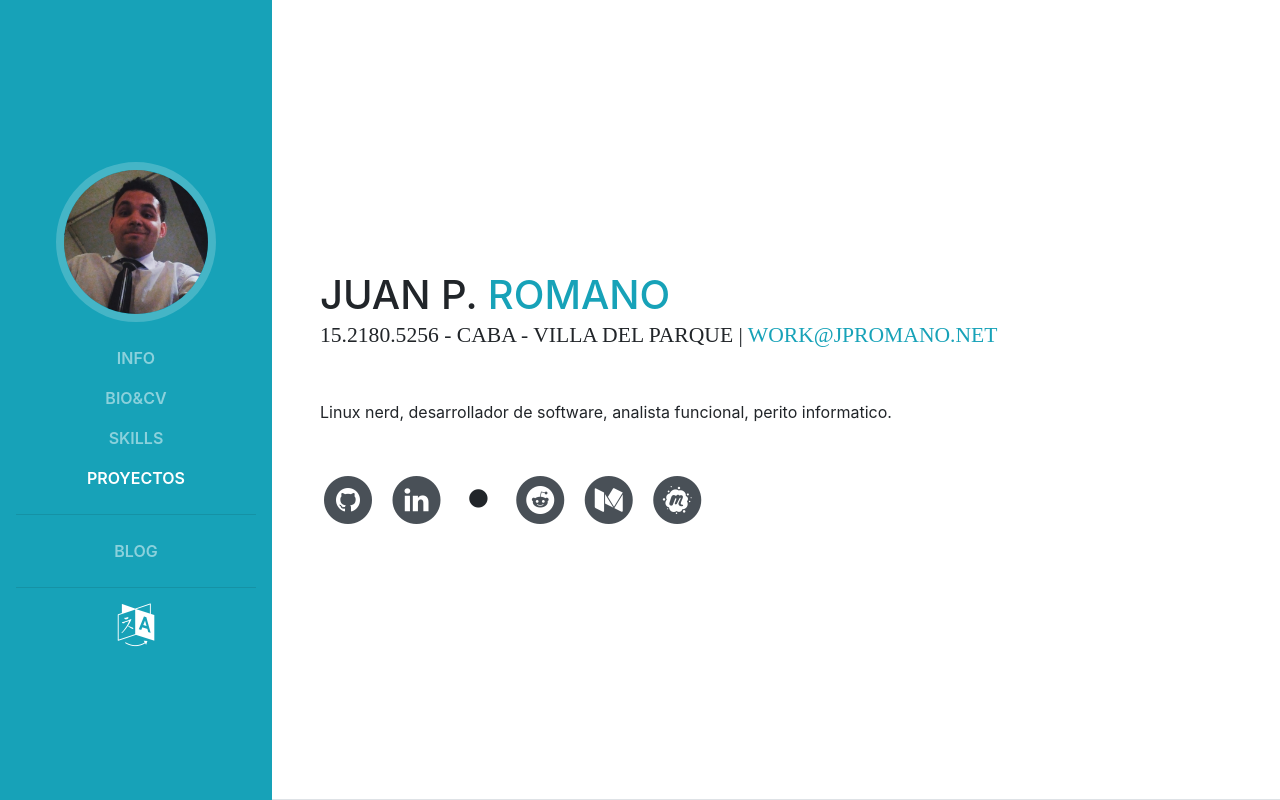
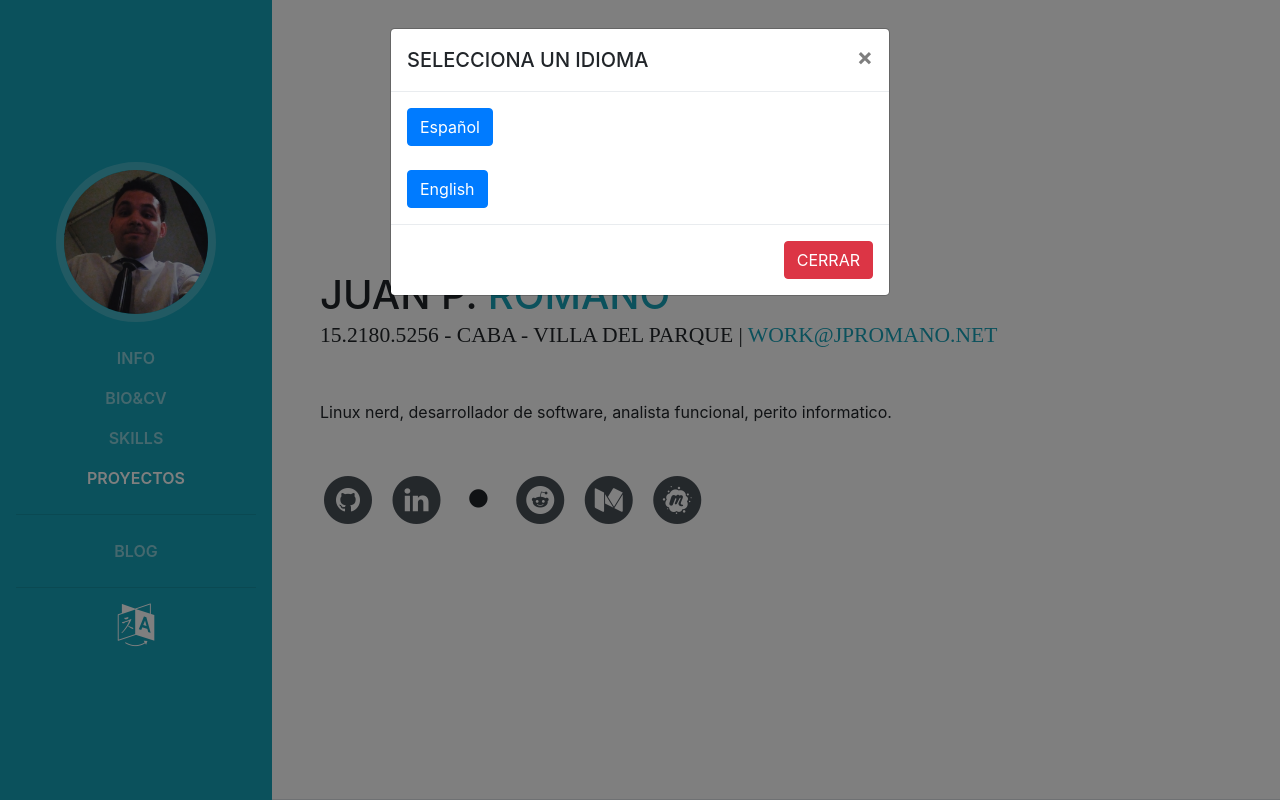
Before and after one commit to jpromanonet/personalSite, a website with bundled scripts: page 02_New_Site/index.html in a window 1280 px wide. Both pictures are taken after a click on the link 136 px from the left and 623 px from the top of the page. Shown: the top 800 px of the page. Built offline with nearby package versions, Linux system fonts and the light colour scheme; a web font is replaced by a local one.

Commit message:
Index upload
I added a modal to select the language

```diff
--- a/02_New_Site/index.html
+++ b/02_New_Site/index.html
@@ -21,7 +21,7 @@
     <link href="vendor/simple-line-icons/css/simple-line-icons.css" rel="stylesheet">
 
     <!--Favicon-->
-    <link rel="shortcut icon" href="favicon.ico">
+    <link rel="shortcut icon" href="img/favicon.ico">
 
     <!-- Custom styles for this template -->
     <link href="css/resume.min.css" rel="stylesheet">
@@ -68,7 +68,7 @@
             <hr>
           </li>
           <li class="nav-item">
-            <a target="_blank" href="https://github.com/jpromanonet">
+            <a data-toggle="modal" data-target="#languages">
               <span class="fa-stack fa-lg">
                 <i class="fa fa-language fa-stack-2x fa-inverse"></i>
               </span>
@@ -77,6 +77,35 @@
         </ul>
       </div>
     </nav>
+
+    <!-- Modal for languages -->
+
+    <div class="modal fade" id="languages" tabindex="-1" role="dialog" aria-labelledby="languages" aria-hidden="true">
+      <div class="modal-dialog" role="document">
+        <div class="modal-content">
+          <div class="modal-header">
+            <h5 class="modal-title" id="exampleModalLabel">Selecciona un idioma</h5>
+              <button type="button" class="close" data-dismiss="modal" aria-label="Close">
+                <span aria-hidden="true">&times;</span>
+              </button>
+            </div>
+            <div class="modal-body">
+              <form action="http://www.jpromano.net/">
+                <input type="submit" class="btn btn-primary" value="Español" />
+              </form>
+              </br>
+              <form action="http://www.jpromano.net/en/">
+                <input type="submit" class="btn btn-primary" value="English" />
+              </form>
+           </div>
+           <div class="modal-footer">
+             <button type="button" class="btn btn-danger" data-dismiss="modal">
+               CERRAR
+             </button>
+           </div>
+         </div>
+       </div>
+    </div>
 
     <div class="container-fluid p-0">
 
@@ -112,7 +141,7 @@
               </span>
             </li>
             <li class="list-inline-item">
-              <a target="_blank" href="">
+              <a target="_blank" href="https://www.reddit.com/user/blue_bird_jpr">
                 <span class="fa-stack fa-lg">
                   <i class="fa fa-circle fa-stack-2x"></i>
                   <i class="fa fa-reddit fa-stack-1x fa-inverse"></i>
@@ -120,7 +149,7 @@
               </a>
             </li>
             <li class="list-inline-item">
-              <a target="_blank" href="">
+              <a target="_blank" href="https://medium.com/@juanpablorom">
                 <span class="fa-stack fa-lg">
                   <i class="fa fa-circle fa-stack-2x"></i>
                   <i class="fa fa-medium fa-stack-1x fa-inverse"></i>
@@ -128,7 +157,7 @@
               </a>
             </li>
             <li class="list-inline-item">
-              <a target="_blank" href="">
+              <a target="_blank" href="https://www.meetup.com/members/270003671/">
                 <span class="fa-stack fa-lg">
                   <i class="fa fa-circle fa-stack-2x"></i>
                   <i class="fa fa-meetup fa-stack-1x fa-inverse"></i>
```
